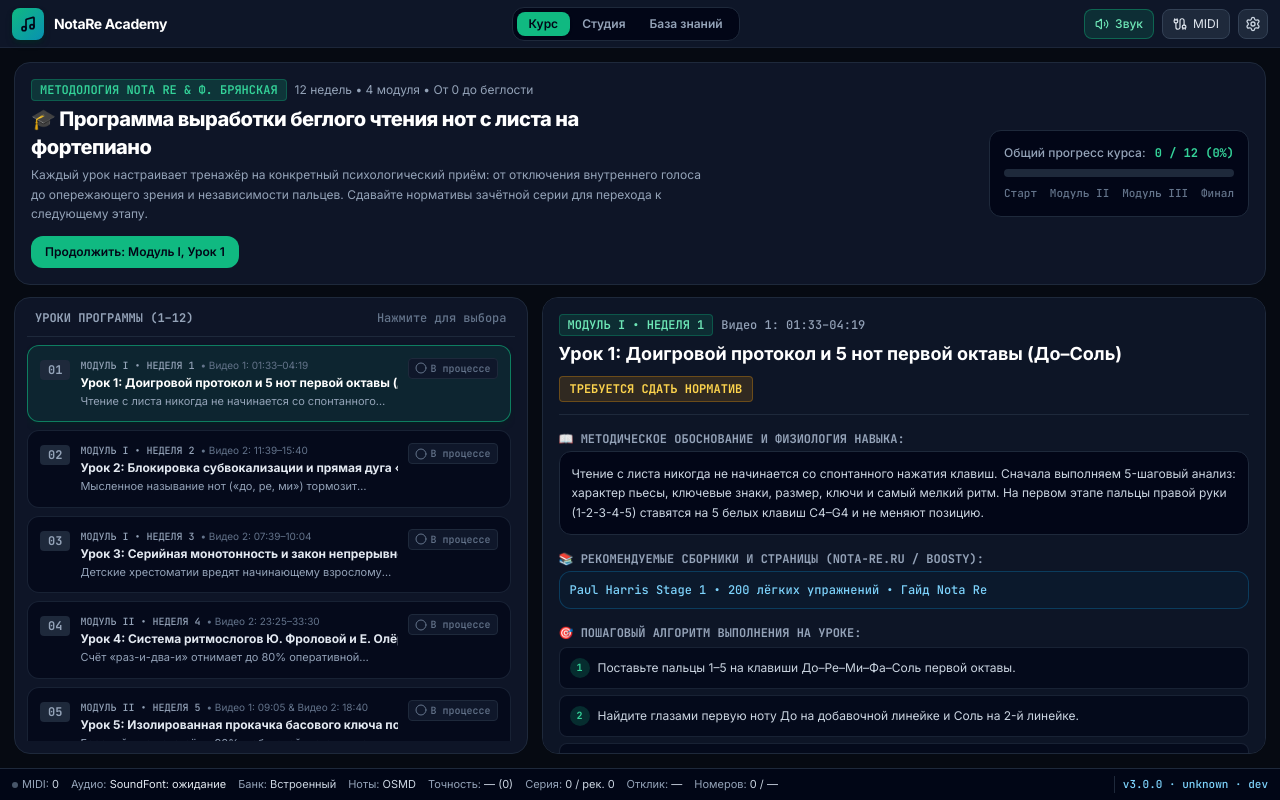
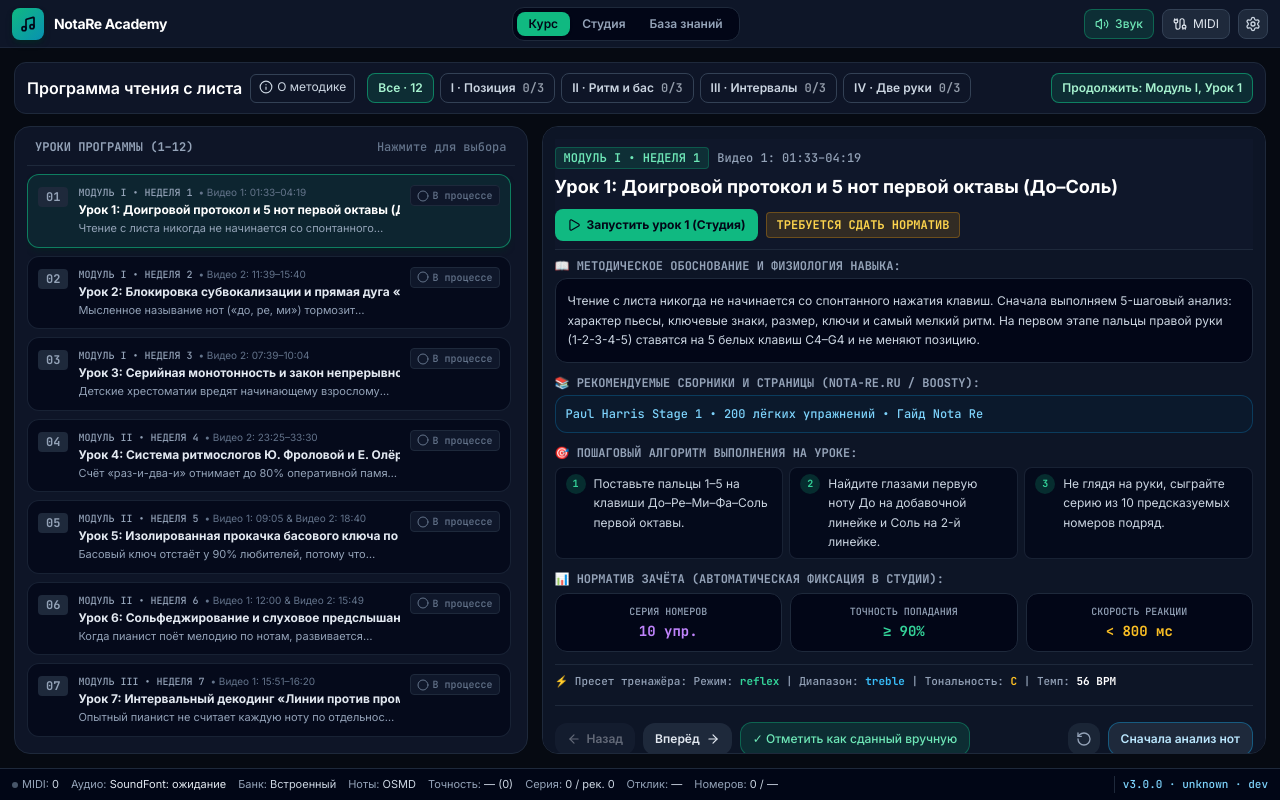
Before and after one commit to shafranek-js/Nota-Re, a React (Vite) app: page / in a window 1280 px wide. Built offline with nearby package versions, Linux system fonts and the light colour scheme.

Commit message:
feat(course): compact course toolbar, module filter and pinned selected-lesson launch

```diff
--- a/src/components/workspaces/CourseWorkspace.tsx
+++ b/src/components/workspaces/CourseWorkspace.tsx
@@ -1,9 +1,16 @@
-import React from 'react';
+import React, { useState } from 'react';
 import { useAppStore } from '../../store/useAppStore';
 import { COURSE_CURRICULUM } from '../../data/curriculum';
-import { CheckCircle2, Circle, ArrowLeft, ArrowRight, Play, RotateCcw } from 'lucide-react';
+import { CheckCircle2, Circle, ArrowLeft, ArrowRight, Play, RotateCcw, Info } from 'lucide-react';
+
+type CourseFilter = 'all' | 'I' | 'II' | 'III' | 'IV';
+const MODULES: { id: Exclude<CourseFilter, 'all'>; name: string }[] = [
+  { id: 'I', name: 'Позиция' }, { id: 'II', name: 'Ритм и бас' },
+  { id: 'III', name: 'Интервалы' }, { id: 'IV', name: 'Две руки' }
+];
 
 export const CourseWorkspace: React.FC = () => {
+  const [moduleFilter, setModuleFilter] = useState<CourseFilter>('all');
   const {
     selectedLessonId,
     selectCourseLesson,
@@ -20,7 +27,15 @@ export const CourseWorkspace: React.FC = () => {
   const lesson = COURSE_CURRICULUM.find(l => l.id === selectedLessonId) || COURSE_CURRICULUM[0];
   const isDone = completedLessons.includes(lesson.id);
   const doneCount = completedLessons.length;
-  const pct = Math.round((doneCount / COURSE_CURRICULUM.length) * 100);
+  const filteredLessons = moduleFilter === 'all' ? COURSE_CURRICULUM :
+    COURSE_CURRICULUM.filter(item => item.module.startsWith(`Модуль ${moduleFilter} •`));
+  const filterByModule = (next: CourseFilter) => {
+    setModuleFilter(next);
+    if (next !== 'all' && !COURSE_CURRICULUM.some(item => item.id === selectedLessonId && item.module.startsWith(`Модуль ${next} •`))) {
+      const firstLesson = COURSE_CURRICULUM.find(item => item.module.startsWith(`Модуль ${next} •`));
+      if (firstLesson) selectCourseLesson(firstLesson.id);
+    }
+  };
   // Continue from actual certified progress, never from the last browsed
   // lesson. An independently explored lesson does not imply completion.
   const nextLesson = COURSE_CURRICULUM.find(item => !completedLessons.includes(item.id))
@@ -34,46 +49,43 @@ export const CourseWorkspace: React.FC = () => {
 
   return (
     <section className="flex-1 min-h-full lg:min-h-0 w-full p-3 sm:p-3.5 overflow-visible lg:overflow-hidden flex flex-col gap-3">
-      {/* Шапка курса */}
-      <div className="shrink-0 bg-slate-900/90 border border-slate-800 rounded-2xl p-4 flex flex-wrap items-center justify-between gap-4">
-        <div className="max-w-2xl">
-          <div className="flex items-center gap-2 mb-1">
-            <span className="text-xs font-mono uppercase px-2 py-0.5 rounded bg-emerald-500/20 text-emerald-400 font-semibold border border-emerald-500/30">
-              Методология Nota Re & Ф. Брянская
-            </span>
-            <span className="text-xs text-slate-400">12 недель • 4 модуля • От 0 до беглости</span>
-          </div>
-          <h1 className="text-xl font-extrabold text-white tracking-tight">
-            🎓 Программа выработки беглого чтения нот с листа на фортепиано
-          </h1>
-          <p className="text-xs text-slate-400 mt-1 leading-relaxed">
-            Каждый урок настраивает тренажёр на конкретный психологический приём: от отключения внутреннего голоса до опережающего зрения и независимости пальцев. Сдавайте нормативы зачётной серии для перехода к следующему этапу.
-          </p>
-          <button type="button" data-testid="course-continue" onClick={continueCourse}
-            className="mt-3 rounded-xl bg-emerald-500 px-3.5 py-2 font-semibold text-xs text-slate-950 hover:bg-emerald-400 focus-visible:outline focus-visible:outline-2 focus-visible:outline-offset-2 focus-visible:outline-sky-400">
-            {allCompleted ? 'Повторить' : 'Продолжить'}: {moduleName}, Урок {nextLesson.id}
+      {/* Компактная панель курса: без дублирования глобального прогресса. */}
+      <div data-testid="course-toolbar" className="shrink-0 min-w-0 rounded-xl border border-slate-800 bg-slate-900/90 px-3 py-2 flex items-center gap-3">
+        <div className="shrink-0 flex items-center gap-2 min-w-0">
+          <h1 className="text-sm sm:text-base font-semibold text-white whitespace-nowrap">Программа чтения с листа</h1>
+          <details className="relative group">
+            <summary data-testid="course-methodology" className="cursor-pointer list-none rounded-md border border-slate-700 px-2 py-1 text-xs text-slate-300 hover:bg-slate-800 focus-visible:outline focus-visible:outline-2 focus-visible:outline-sky-400" aria-label="О методике курса">
+              <span className="inline-flex items-center gap-1"><Info className="w-3.5 h-3.5" aria-hidden="true"/><span className="hidden sm:inline">О методике</span></span>
+            </summary>
+            <div role="note" className="absolute left-0 top-full mt-2 z-30 w-[min(340px,calc(100vw-36px))] rounded-xl border border-slate-700 bg-slate-950 shadow-xl p-3 text-xs text-slate-300 leading-relaxed">
+              <strong className="block mb-1 text-slate-100">Nota Re & Ф. Брянская · 12 недель</strong>
+              Каждый урок настраивает тренажёр на конкретный психологический приём: от отключения внутреннего голоса до опережающего зрения и независимости пальцев. Сдавайте нормативы зачётной серии для перехода к следующему этапу.
+            </div>
+          </details>
+        </div>
+        <nav aria-label="Фильтр модулей курса" className="min-w-0 flex-1 flex items-center gap-1.5 overflow-x-auto whitespace-nowrap custom-scroll py-0.5">
+          <button type="button" data-testid="course-filter-all" aria-pressed={moduleFilter === 'all'}
+            onClick={() => filterByModule('all')}
+            className={`shrink-0 rounded-lg border px-2.5 py-1.5 text-xs font-semibold focus-visible:outline focus-visible:outline-2 focus-visible:outline-sky-400 ${moduleFilter === 'all' ? 'border-emerald-500/60 bg-emerald-500/15 text-emerald-200' : 'border-slate-700 text-slate-300 hover:bg-slate-800'}`}>
+            Все · {COURSE_CURRICULUM.length}
           </button>
-        </div>
-
-        {/* Общая шкала курса */}
-        <div className="bg-slate-950 p-3.5 rounded-xl border border-slate-800 w-full sm:w-auto sm:min-w-[260px] min-w-0 flex flex-col gap-2">
-          <div className="flex items-center justify-between text-xs">
-            <span className="text-slate-400 font-medium">Общий прогресс курса:</span>
-            <span className="font-mono font-bold text-emerald-400">{doneCount} / 12 ({pct}%)</span>
-          </div>
-          <div className="w-full bg-slate-800 h-2 rounded-full overflow-hidden">
-            <div
-              className="bg-gradient-to-r from-emerald-500 to-cyan-500 h-full rounded-full transition-all duration-300"
-              style={{ width: `${pct}%` }}
-            />
-          </div>
-          <div className="flex items-center justify-between text-[11px] text-slate-500 font-mono">
-            <span>Старт</span>
-            <span>Модуль II</span>
-            <span>Модуль III</span>
-            <span>Финал</span>
-          </div>
-        </div>
+          {MODULES.map(module => {
+            const lessons = COURSE_CURRICULUM.filter(item => item.module.startsWith(`Модуль ${module.id} •`));
+            const passed = lessons.filter(item => completedLessons.includes(item.id)).length;
+            return (
+              <button type="button" key={module.id} data-testid={`course-filter-${module.id}`}
+                aria-pressed={moduleFilter === module.id} onClick={() => filterByModule(module.id)}
+                className={`shrink-0 rounded-lg border px-2.5 py-1.5 text-xs font-semibold focus-visible:outline focus-visible:outline-2 focus-visible:outline-sky-400 ${moduleFilter === module.id ? 'border-emerald-500/60 bg-emerald-500/15 text-emerald-200' : 'border-slate-700 text-slate-300 hover:bg-slate-800'}`}>
+                {module.id} · {module.name} <span className="ml-1 font-mono opacity-70">{passed}/{lessons.length}</span>
+              </button>
+            );
+          })}
+        </nav>
+        <button type="button" data-testid="course-continue" onClick={continueCourse}
+          title={`Следующий несданный урок: ${nextLesson.title}`}
+          className="shrink-0 rounded-lg border border-emerald-500/60 bg-emerald-500/15 px-2.5 py-1.5 text-xs font-semibold text-emerald-200 hover:bg-emerald-500/25 focus-visible:outline focus-visible:outline-2 focus-visible:outline-sky-400">
+          {allCompleted ? 'Повторить' : 'Продолжить'}: {moduleName}, Урок {nextLesson.id}
+        </button>
       </div>
 
       {/* 2 Колонки: Список 12 уроков (слева) + Карточка выбранного урока (справа) */}
@@ -82,12 +94,12 @@ export const CourseWorkspace: React.FC = () => {
         {/* Список 12 уроков */}
         <div className="lg:col-span-5 flex flex-col bg-slate-900/90 border border-slate-800 rounded-2xl p-3 lg:min-h-0">
           <div className="flex flex-wrap items-center justify-between gap-2 px-2 pb-2.5 border-b border-slate-800 shrink-0">
-            <span className="text-xs font-bold uppercase font-mono text-slate-400">Уроки программы (1–12)</span>
+            <span className="text-xs font-bold uppercase font-mono text-slate-400">{moduleFilter === 'all' ? 'Уроки программы (1–12)' : `Модуль ${moduleFilter} · ${filteredLessons.length} урока`}</span>
             <span className="text-xs text-slate-500 font-mono">Нажмите для выбора</span>
           </div>
 
           <div className="lg:flex-1 lg:min-h-0 lg:overflow-y-auto custom-scroll space-y-2 pr-1 pt-2">
-            {COURSE_CURRICULUM.map(item => {
+            {filteredLessons.map(item => {
               const isSelected = item.id === selectedLessonId;
               const itemDone = completedLessons.includes(item.id);
 
@@ -99,7 +111,7 @@ export const CourseWorkspace: React.FC = () => {
                   aria-current={isSelected ? 'true' : undefined}
                   aria-label={`Выбрать урок ${item.id}: ${item.title}`}
                   onClick={() => selectCourseLesson(item.id)}
-                  className={`w-full text-left p-3 rounded-xl border cursor-pointer transition focus-visible:outline focus-visible:outline-2 focus-visible:outline-offset-2 focus-visible:outline-emerald-400 flex items-start justify-between gap-2.5 ${
+                  className={`w-full text-left p-2.5 rounded-xl border cursor-pointer transition focus-visible:outline focus-visible:outline-2 focus-visible:outline-offset-2 focus-visible:outline-emerald-400 flex items-start justify-between gap-2.5 ${
                     isSelected
                       ? 'bg-emerald-500/10 border-emerald-500/60 shadow-md shadow-emerald-950/40'
                       : 'bg-slate-950/70 border-slate-800/80 hover:border-slate-700 hover:bg-slate-950'
@@ -147,10 +159,10 @@ export const CourseWorkspace: React.FC = () => {
         </div>
 
         {/* Карточка выбранного урока */}
-        <div className="lg:col-span-7 flex flex-col justify-between bg-slate-900/90 border border-slate-800 rounded-2xl p-4 lg:overflow-y-auto custom-scroll lg:min-h-0">
-          <div className="space-y-4">
-            {/* Шапка карточки */}
-            <div className="flex flex-wrap items-start justify-between gap-2 border-b border-slate-800 pb-3">
+        <div className="lg:col-span-7 flex flex-col justify-between bg-slate-900/90 border border-slate-800 rounded-2xl p-3 lg:overflow-y-auto custom-scroll lg:min-h-0">
+          <div className="space-y-3">
+            {/* Заголовок урока и постоянно видимый запуск. */}
+            <div data-testid="course-lesson-header" className="sticky top-0 z-10 -mt-1 flex flex-wrap items-start justify-between gap-2 border-b border-slate-800 bg-slate-900 py-2">
               <div>
                 <div className="flex items-center gap-2">
                   <span className="text-xs font-mono uppercase px-2 py-0.5 rounded bg-emerald-500/15 text-emerald-300 font-semibold border border-emerald-500/30">
@@ -162,7 +174,11 @@ export const CourseWorkspace: React.FC = () => {
                   {lesson.title}
                 </h2>
               </div>
-              <div>
+              <div className="flex flex-wrap items-center justify-end gap-2">
+                <button type="button" data-testid="course-start-selected" onClick={startActiveLessonInTrainer}
+                  className="rounded-lg bg-emerald-500 hover:bg-emerald-400 px-3 py-2 text-xs font-bold text-slate-950 inline-flex items-center gap-1.5 focus-visible:outline focus-visible:outline-2 focus-visible:outline-offset-2 focus-visible:outline-sky-400">
+                  <Play aria-hidden="true" className="w-3.5 h-3.5" /> Запустить урок {lesson.id} (Студия)
+                </button>
                 {isDone ? (
                   <span className="flex items-center gap-1.5 text-xs font-mono uppercase px-2.5 py-1 rounded bg-emerald-500/20 text-emerald-300 font-bold border border-emerald-500/40">
                     <CheckCircle2 className="w-4 h-4 text-emerald-400" />
@@ -201,9 +217,9 @@ export const CourseWorkspace: React.FC = () => {
               <h4 className="text-xs font-bold uppercase font-mono text-slate-400 mb-1.5">
                 🎯 Пошаговый алгоритм выполнения на уроке:
               </h4>
-              <div className="space-y-1.5 text-xs text-slate-300">
+              <div className="grid grid-cols-1 xl:grid-cols-3 gap-1.5 text-xs text-slate-300">
                 {lesson.steps.map((st, idx) => (
-                  <div key={idx} className="flex items-start gap-2 bg-slate-950/70 p-2.5 rounded-lg border border-slate-800/80">
+                  <div key={idx} className="flex items-start gap-2 bg-slate-950/70 px-2.5 py-1.5 rounded-lg border border-slate-800/80">
                     <span className="w-5 h-5 rounded-full bg-emerald-500/20 text-emerald-400 flex items-center justify-center font-mono font-bold text-[10px] shrink-0">
                       {idx + 1}
                     </span>
@@ -293,13 +309,7 @@ export const CourseWorkspace: React.FC = () => {
                   Пробное задание: две руки (без зачёта)
                 </button>
               )}
-              <button
-                onClick={startActiveLessonInTrainer}
-                className="px-5 py-2.5 rounded-xl bg-gradient-to-r from-emerald-500 to-teal-500 hover:from-emerald-400 hover:to-teal-400 text-slate-950 font-bold text-xs shadow-lg shadow-emerald-950/50 flex items-center gap-2 transition"
-              >
-                <Play className="w-4 h-4 fill-slate-950" />
-                Запустить этот урок в тренажёре →
-              </button>
+
             </div>
           </div>
         </div>
```
